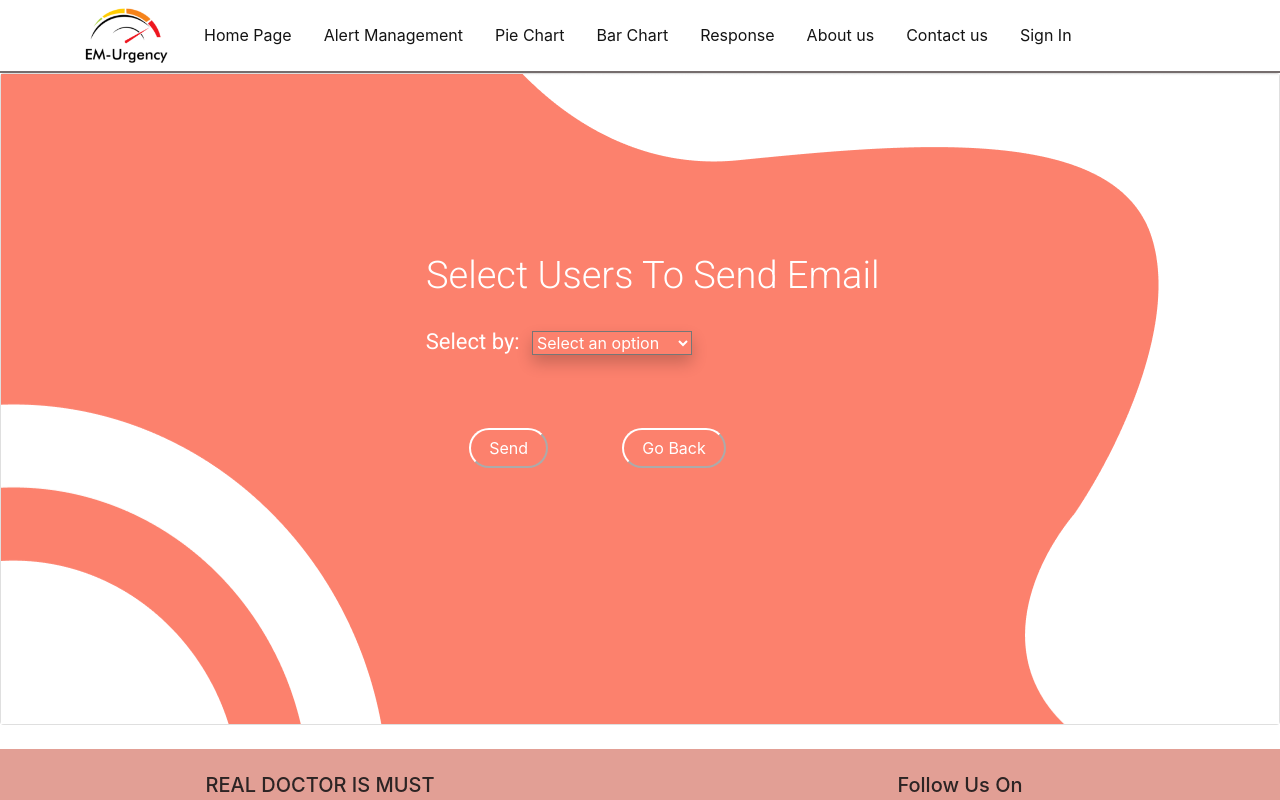
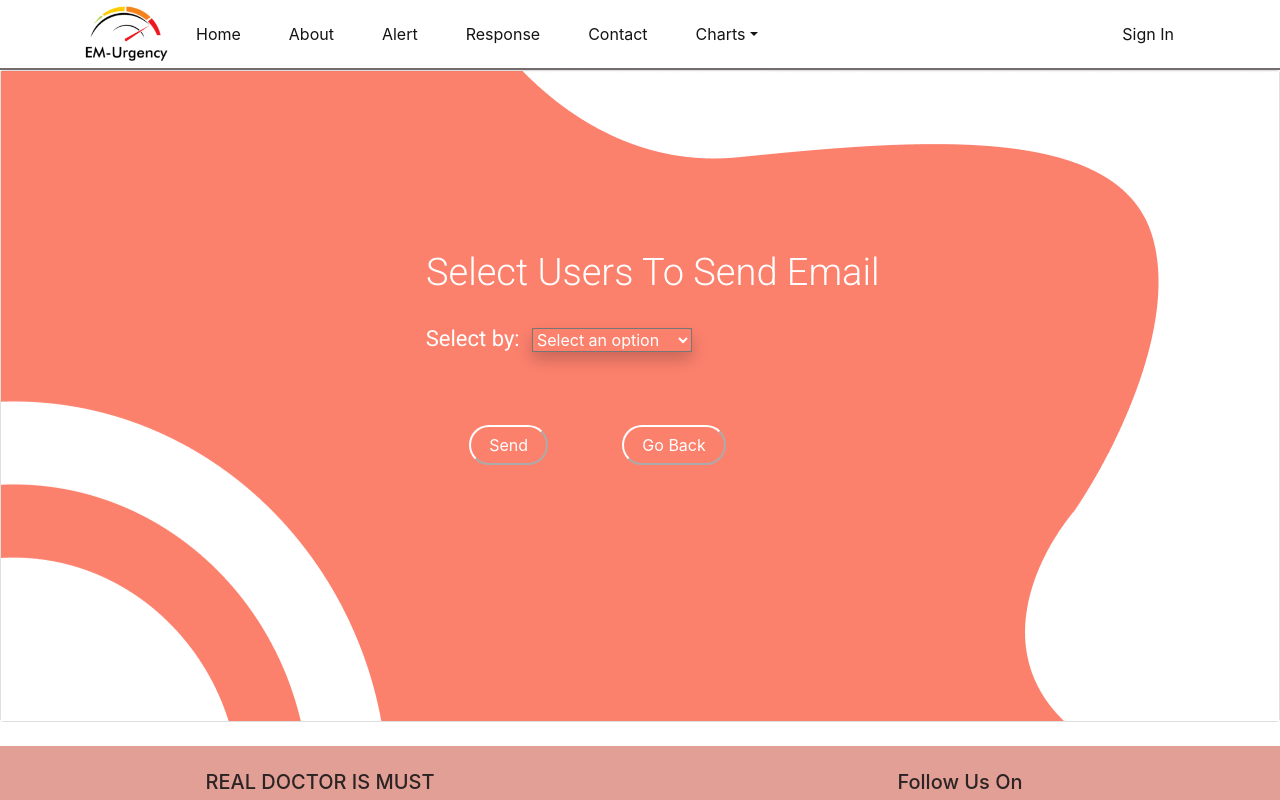
Before and after one commit to adnanmk-1999/EM-Urgency-FrontEnd, a React (Create React App) app: page /emaildropdown in a window 1280 px wide. Shown: the top 800 px of the page. Built offline with nearby package versions, Linux system fonts and the light colour scheme.

Commit message:
updated signin location

```diff
--- a/src/App.css
+++ b/src/App.css
@@ -32,28 +32,89 @@
 
 .topnav {
   background-color: white;
-  overflow: hidden;
   border: solid rgb(117, 109, 109);
   border-top: none;
   border-left: none;
   border-right: none;
   border-width: 2px;
+  padding: 0.5%;
+  text-align: center;
 }
 
 
-.topnav a:hover {
+.link:hover {
   background-color: #FC816D;
   color: white;
 }
 
 .link {
-  float: left;
   color: rgb(20, 20, 20);
   text-align: center;
   padding: 14px 16px;
   text-decoration: none;
   font-size: 16px;
 }
+
+.linkLink{
+  color: rgb(20, 20, 20);
+  text-align: center;
+  text-decoration: none;
+  font-size: 16px;
+  text-indent: 20px;
+  padding: 0px 16px 0px 16px;
+}
+
+.linkLink:hover{
+  background-color: #FC816D;
+  color: white;
+}
+
+#beautifulThasni{
+  color: rgb(20, 20, 20);
+}
+
+
+#beautifulThasni:hover{
+  background-color: #FC816D;
+  color: white;
+}
+
+
+.dropNav{
+  text-align: center;
+  text-decoration: none;
+  color: rgb(20, 20, 20);
+  padding: 1% 16px 0px 16px;
+}
+
+.dropNav:hover{
+  background-color: #FC816D;
+  color: white;
+}
+
+.linkItem{
+  float: left;
+  color: rgb(20, 20, 20);
+  padding: 2%;
+  text-decoration: none;
+  font-size: 16px;
+}
+
+.linkItem:hover {
+  background-color: #FC816D;
+  color: white;
+}
+
+.linkItemContent{
+  color: rgb(20, 20, 20);
+  padding: 0%;
+}
+
+.linkItemContent:hover {
+  background-color: #FC816D;
+  color: white;
+}
+
 
 .linkR {
   float: right;
--- a/src/components/routers.js
+++ b/src/components/routers.js
@@ -1,5 +1,5 @@
 import { BrowserRouter as Router, Routes, Route, Link } from "react-router-dom";
-import {Navbar, Container, Nav} from 'react-bootstrap'
+import {Navbar, Container, Nav, NavDropdown, FormControl, Form, Button} from 'react-bootstrap'
 import React from 'react';
 
 //Importing components
@@ -19,7 +19,7 @@ import Logo from '../images/logo1.png'
 function MyRouter(){
     return(
       <Router>
-
+{/*
           <Navbar expand="lg" className="topnav">
 
             <Container className = "container">
@@ -28,23 +28,46 @@ function MyRouter(){
                 <Navbar.Toggle aria-controls="basic-navbar-nav" />
                 <Navbar.Collapse id="basic-navbar-nav">
                   <Nav>
-                    <Link className = "link " to = "/">Home Page</Link>
-                    <Link className = "link" to = "/admindashboard">Alert Management</Link>
+                    <Link className = "link " to = "/">Home</Link>
+                    <Link className = "link" to = "/admindashboard">Alert</Link>
                     <Link className = "link" to = "/piechart">Pie Chart</Link>
                     <Link className = "link" to = "/barchart">Bar Chart</Link>
                     <Link className = "link" to = "/userdashboard">Response</Link>
-                    <Link className = "link" to = "/aboutus">About us</Link>
-                    <Link className = "link" to = "/contactus">Contact us</Link>
+                    <Link className = "link" to = "/aboutus">About</Link>
+                    <Link className = "link" to = "/contactus">Contact</Link>
 
-
-
-
-                    {!localStorage.getItem('accessToken') && <Link className="linkR" to="/login">Sign In</Link>}
-                    {localStorage.getItem('accessToken') && <Link className="linkR" onClick={() => window.location = '/login'} to="/login">Sign Out</Link>}
+                  </Nav>
+                  <Nav >
+                  {!localStorage.getItem('accessToken') && <Nav.Link className="linkR" to="/login">Sign In</Nav.Link>}
+                    {localStorage.getItem('accessToken') && <Nav.Link className="linkR" onClick={() => window.location = '/login'} to="/login">Sign Out</Nav.Link>}
                   </Nav>
                 </Navbar.Collapse>
             </Container>
-          </Navbar>
+          </Navbar> */}
+
+          <Navbar collapseOnSelect expand="lg" bg="white" variant="light" className="topnav">
+  <Container className = "container">
+  <img className = "logo1" src = {Logo} alt = "logo"></img>
+  <Navbar.Toggle aria-controls="responsive-navbar-nav" />
+  <Navbar.Collapse id="responsive-navbar-nav">
+    <Nav className="me-auto">
+    <Nav.Link className = "link"><Link to = "/" className="linkLink">Home</Link></Nav.Link>
+    <Nav.Link className = "link"><Link to = "/aboutus" className="linkLink">About</Link></Nav.Link>
+                    <Nav.Link className = "link"><Link to = "/admindashboard" className="linkLink">Alert</Link></Nav.Link>
+                    <Nav.Link className = "link"><Link to = "/userdashboard" className="linkLink">Response</Link></Nav.Link>
+                    <Nav.Link className = "link"><Link to = "/contactus" className="linkLink">Contact</Link></Nav.Link>
+      <NavDropdown title="Charts" className = "dropNav" id="beautifulThasni">
+        <NavDropdown.Item className = "linkItem"><Link className = "linkItemContent" to = "/piechart">Alert Chart</Link></NavDropdown.Item>
+        <NavDropdown.Item className = "linkItem"><Link className = "linkItemContent" to = "/barchart">Response Chart</Link></NavDropdown.Item>
+      </NavDropdown>
+    </Nav>
+    <Nav>
+    {!localStorage.getItem('accessToken') && <Nav.Link className="link" ><Link to="/login" className="linkLink">Sign In</Link></Nav.Link>}
+    {localStorage.getItem('accessToken') && <Nav.Link className="link" ><Link onClick={() => window.location = '/login'} to="/login" className="linkLink">Sign Out</Link></Nav.Link>}
+    </Nav>
+  </Navbar.Collapse>
+  </Container>
+</Navbar>
 
         <Routes>
 
--- a/src/pages/alertManagement/components/emailDropdown.css
+++ b/src/pages/alertManagement/components/emailDropdown.css
@@ -28,7 +28,7 @@
     text-align: center;
     margin-left: 13%;
 }
-.dropdown {
+.dropDown {
     margin-left: 2%;
     /* display: none; */
     background-color: #FC816D;
--- a/src/pages/alertManagement/components/emailDropdown.js
+++ b/src/pages/alertManagement/components/emailDropdown.js
@@ -46,7 +46,7 @@ function EmailDropdown(props) {
           <Card.Text>
 
           <label for="" className='selectBy'>Select by:</label>
-                <select name="" id="" onChange={handleChange} className="dropdown">
+                <select name="" id="" onChange={handleChange} className="dropDown">
                      <option  value="0" className='optionName'>Select an option</option>
                      <option value="1" className='optionName'>Select All</option>
                      <option value="2" className='optionName'>Department</option>
```
